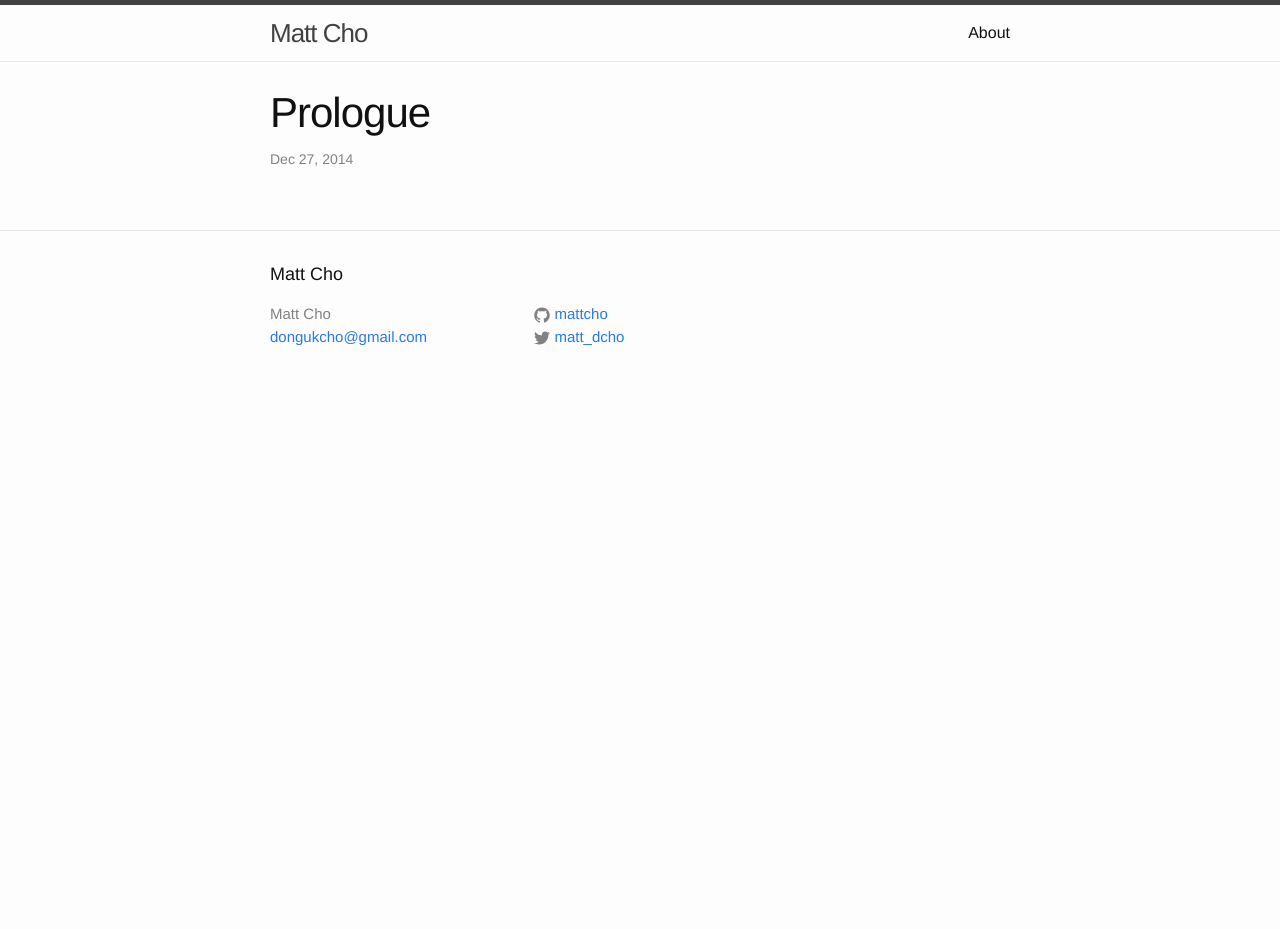
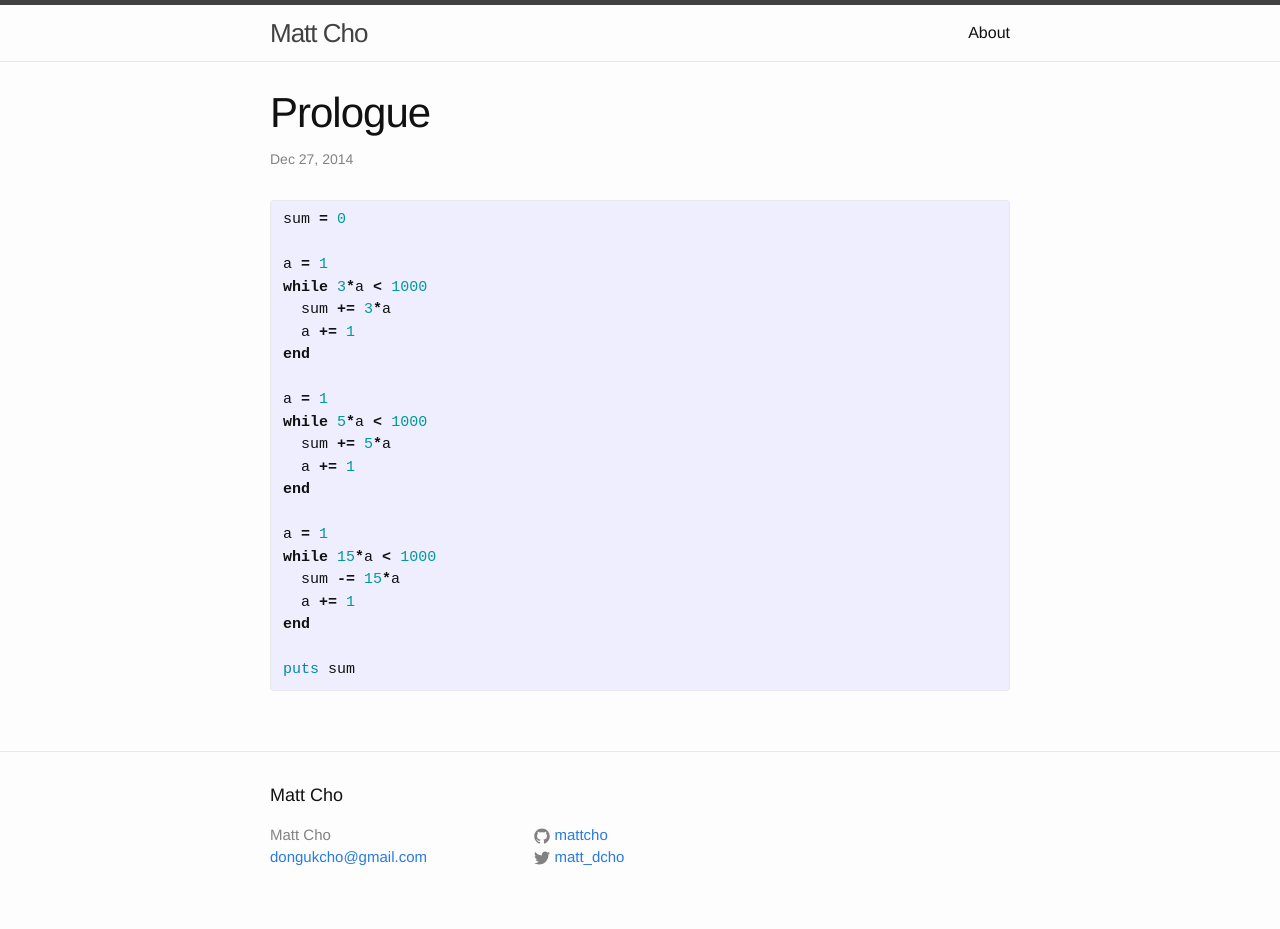
Before and after one commit to mattcho/mattcho.github.io, a Jekyll site: the page built from _posts/2014-12-27-prologue.markdown, in a window 1280 px wide. Built offline with Jekyll 4.4.1, drawn with Linux system fonts in a browser that asks for light colours; before the commit the page ends 900 px from its top, so only the background shows below that.

Commit message:
add problem 01

```diff
--- a/_posts/2014-12-27-prologue.markdown
+++ b/_posts/2014-12-27-prologue.markdown
@@ -4,6 +4,30 @@ title:  "Prologue"
 date:   2014-12-27 01:03:59
 categories: jekyll update
 ---
+
+{% highlight ruby %}
+sum = 0
+
+a = 1
+while 3*a < 1000
+  sum += 3*a
+  a += 1
+end
+
+a = 1
+while 5*a < 1000
+  sum += 5*a
+  a += 1
+end
+
+a = 1
+while 15*a < 1000
+  sum -= 15*a
+  a += 1
+end
+
+puts sum
+{% endhighlight %}
 
 
 <!-- You’ll find this post in your `_posts` directory. Go ahead and edit it and re-build the site to see your changes. You can rebuild the site in many different ways, but the most common way is to run `jekyll serve`, which launches a web server and auto-regenerates your site when a file is updated.
```
